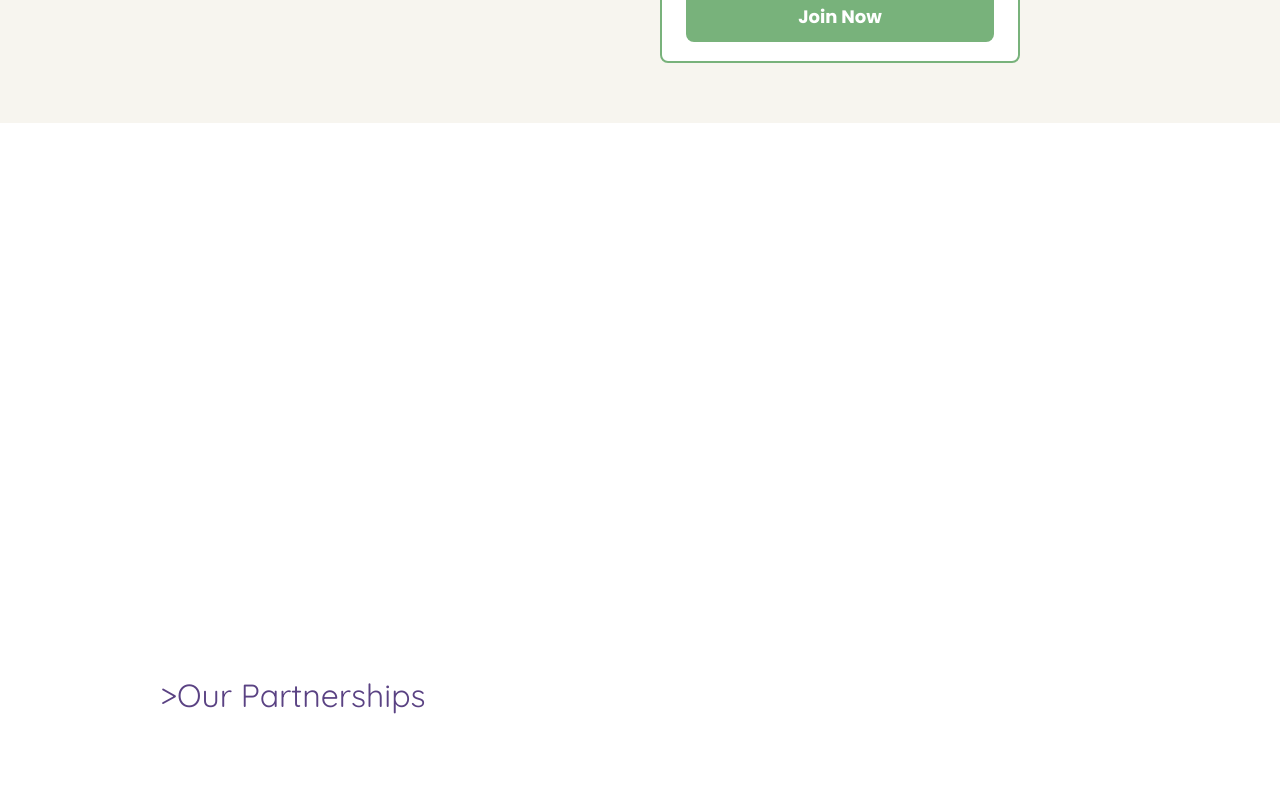
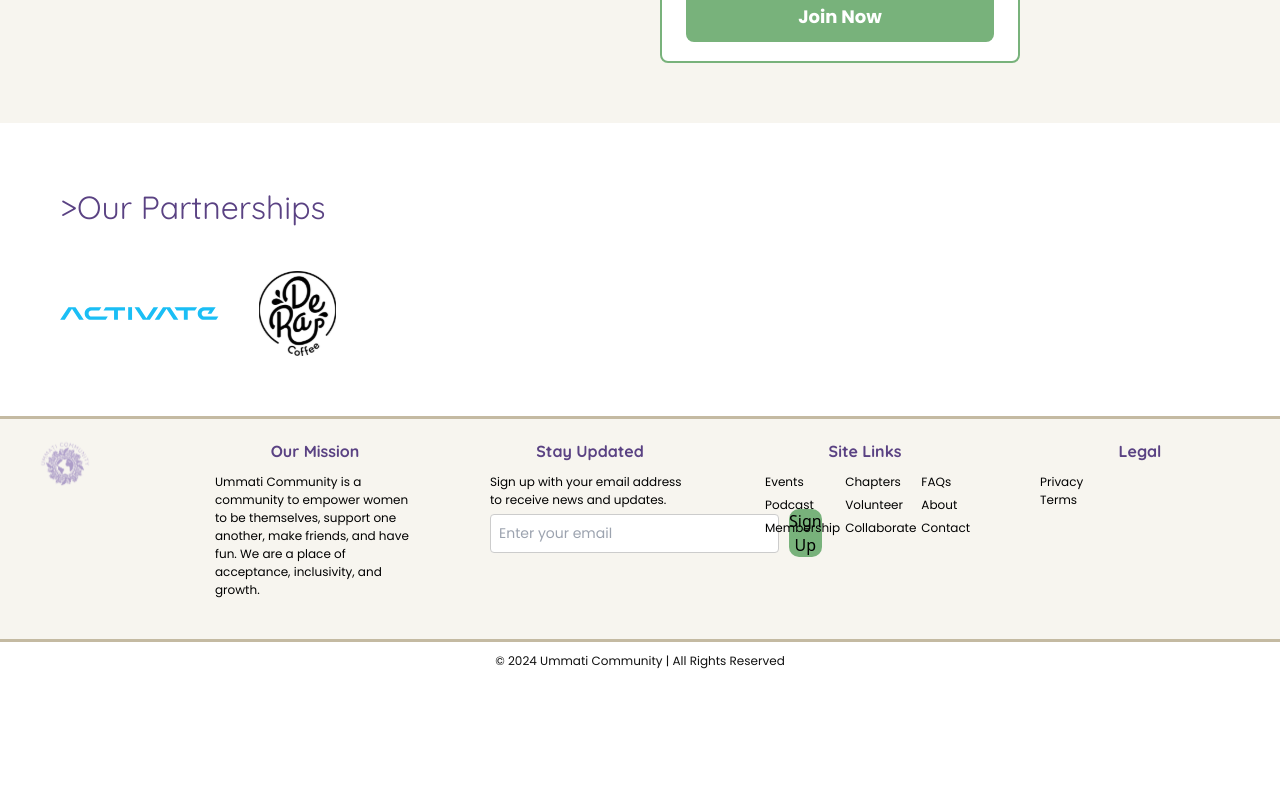
Before and after one commit to ekkomediaprojects/ummati-frontend, a React (Create React App) app: page /membership in a window 1280 px wide. Shown: the part 1165-1960 px from the top of the page. After the commit the page ends 1845 px from the top, so only its background shows below. Built offline with nearby package versions, Linux system fonts and the light colour scheme.

Commit message:
PARTNERSHIP section content edits

```diff
--- a/src/pages/Membership.js
+++ b/src/pages/Membership.js
@@ -167,14 +167,14 @@ const styles = {
     },
     partnershipSection: {
         background: '#white',
-        padding: '60px 160px',
+        padding: '60px 60px',
     },
     partnershipTitle: {
         color: '#5A4283',
         fontSize: 32,
         fontFamily: 'Quicksand',
         fontWeight: '500',
-        lineHeight: 32,
+        justifyContent: 'center',
     },
 
     partnershipLogos: {
```
